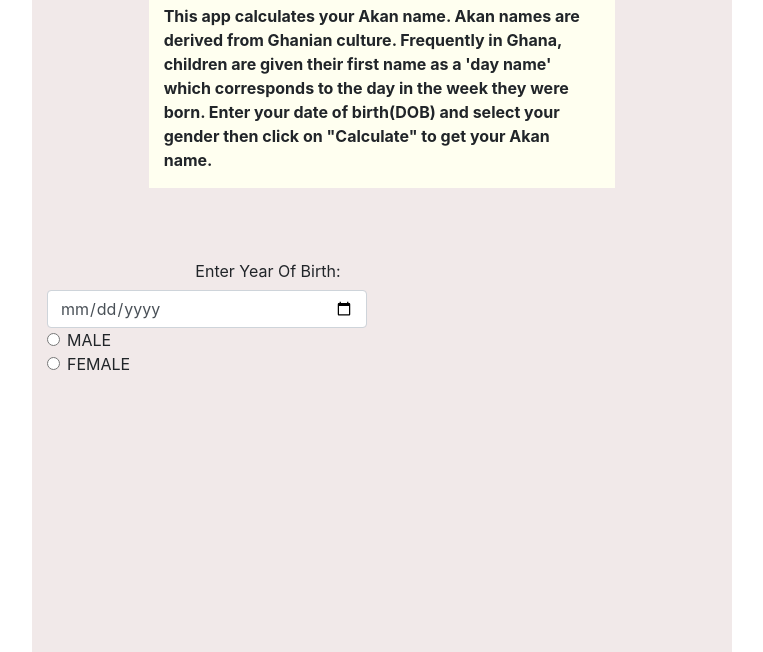
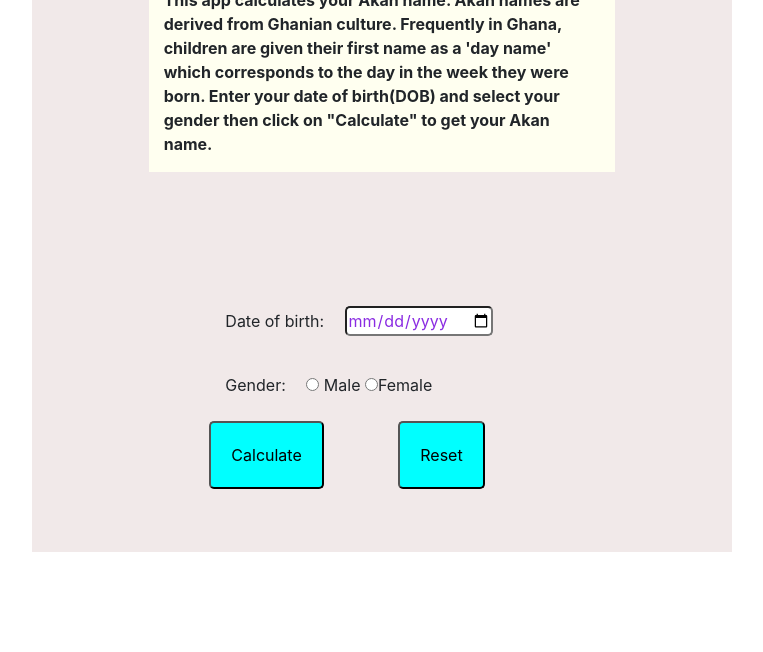
Before and after one commit to kolumr/akan_calculator, a plain HTML site: page index.html in a window 1280 px wide. Shown: the part 148-800 px from the top of the page, without its empty margins (258-1021 px from the left). Drawn offline with Linux system fonts and the light colour scheme.

Commit message:
Complete interface design

```diff
--- a/css/style.css
+++ b/css/style.css
@@ -13,12 +13,36 @@
 }
 .row{
   background-color: rgb(241, 233, 233);
-  height: 400px;
+  height: 700px;
   width: 700px;
   margin: auto;
 }
-.db{
-  white-space: nowrap;
+.rw{
+  margin: auto;
+  padding: 10px;
+}
+#gd{
+  display: inline;
+}
+.frm{
+  max-width: 400px;
+  margin: 5px auto;
+  display: block;
+  border-radius: 5px;
+
+}
+label{
+  padding: 1em;
+  font-size: 16px;
+}
+#sb_button{
+  background-color: aqua;
   text-align: center;
-  align-items: center;
+  border-radius: 5px;
+  padding: 20px;
+  margin-right: 70px;
 }
+#db{
+  border-radius: 5px;
+  color: blueviolet;
+}
--- a/index.html
+++ b/index.html
@@ -15,26 +15,16 @@
             Enter your date of birth(DOB) and select your gender then click on "Calculate" to get your Akan name.</strong>
           </p>
         </div>
-    </div>
-    <div class="row ROW2">
-      <div class="col-6">
-        <form action="/action_page.php">
-          <div class="db">
-            <label for="dob" class="col-sm-2 col-form-label">Enter Year Of Birth:</label>
-            <input type="date" class="form-control" id="dob" placeholder="Date of birth">
-          </div>
-          <div class="form-check">
-            <input class="form-check-input" type="radio" name="exampleRadios" id="exampleRadios1" value="option1" enabled>
-            <label class="form-check-label" for="exampleRadios3">
-            MALE
-            </label>
-          </div>
-          <div class="form-check">
-            <input class="form-check-input" type="radio" name="exampleRadios" id="exampleRadios2" value="option2" enabled>
-            <label class="form-check-label" for="exampleRadios3">
-            FEMALE
-            </label>
-          </div>
+        <div class="rw">
+          <p id="output"></p>
+          <form class="frm">
+            <LABEL for="db">Date of birth:</LABEL>
+            <input type="date" id="db" name="date of birth"><br>
+            <label for="gd">Gender:</label>
+            <input type="radio" id="gd" name="Gender" value="Male"> Male
+            <input type="radio" id="gd" name="Gender" value="Female">Female<br>
+            <input id = "sb_button" type="submit" onclick="kana();" value="Calculate">
+            <input id = "sb_button" type="reset" value="Reset">
           </form>
         </div>
       </div>
--- a/js/myScript.js
+++ b/js/myScript.js
@@ -0,0 +1,22 @@
+function kana(){
+  var bdate = document.getElementById("db").value;
+  var rdate = new Date(bdate);
+  var day = rdate.getDay();
+  var nradio = document.getElementsByName("Gender");
+  var present = 1;
+  for (var i = 0, length = nradio.length; i < length; i++)
+  {
+    if (nradio[i].checked)
+    {
+    // do whatever you want with the checked radio
+    alert(nradio[i].value);
+    present = 0;
+    // only one radio can be logically checked, don't check the rest
+    break;
+    }
+  }
+  if (present == 1)
+  {
+    alert("Please select Gender")
+  }
+}
```
Lines whose indentation alone changed are shown as unchanged.
